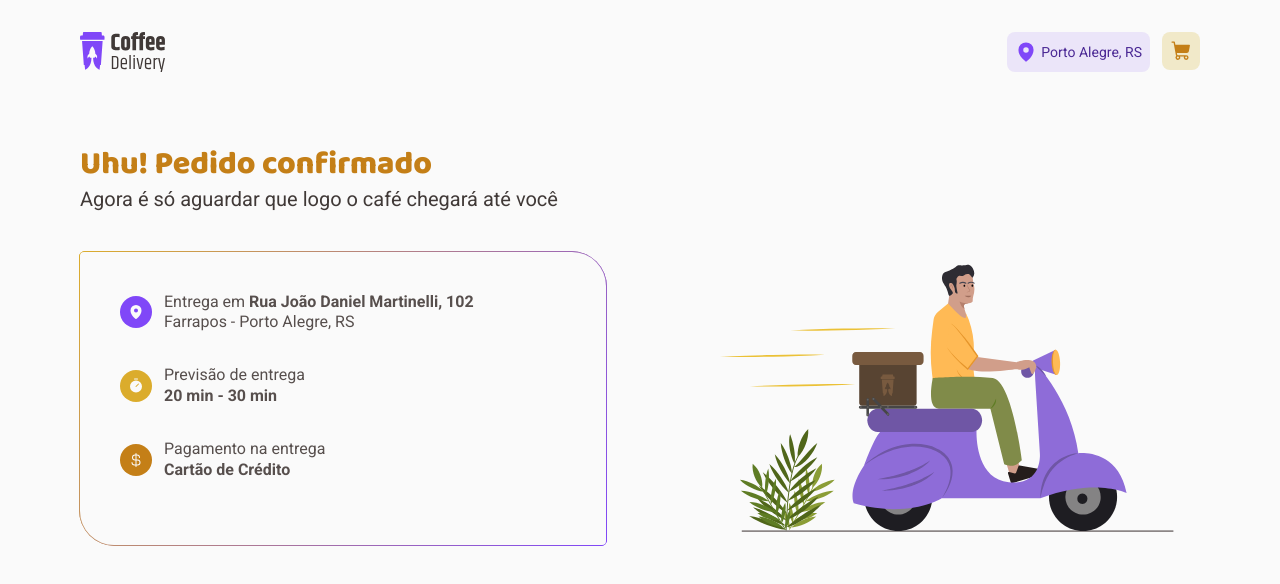
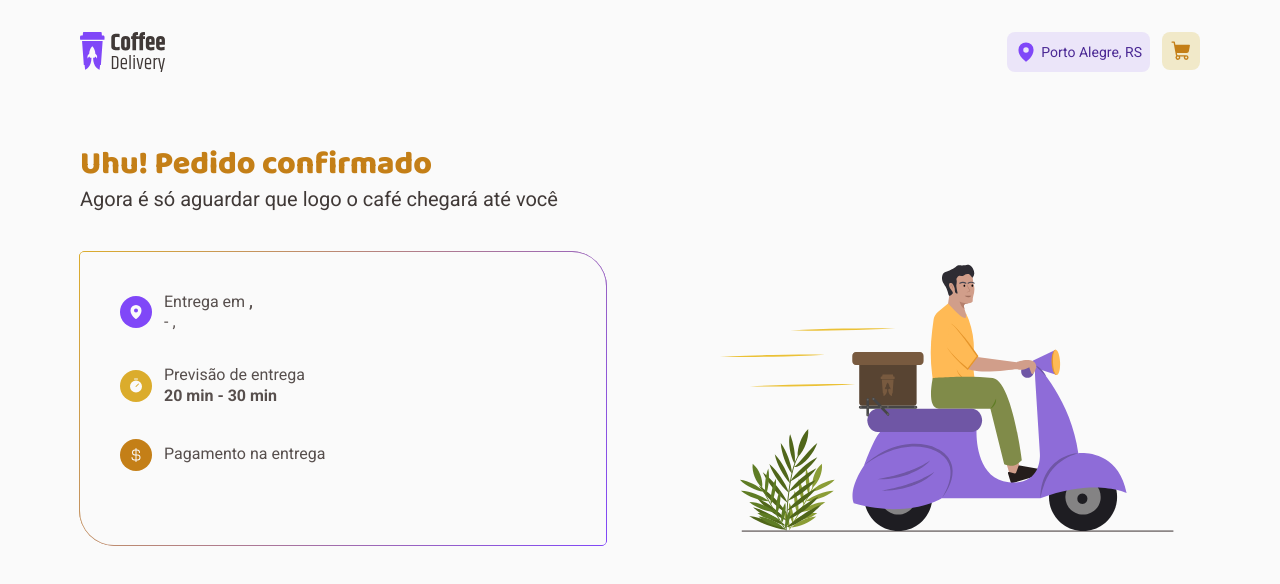
Before and after one commit to thealfredohenrique/coffee-delivery, a React (Vite) app: page /success in a window 1280 px wide. Shown: the top 584 px of the page. Built offline with nearby package versions, Linux system fonts and the light colour scheme.

Commit message:
feat: Implement address and payment type in checkout and success page

```diff
--- a/src/contexts/OrderContext.tsx
+++ b/src/contexts/OrderContext.tsx
@@ -1,10 +1,11 @@
-import { ReactNode, createContext, useReducer } from "react";
+import { ReactNode, createContext, useReducer, useState } from "react";
 import {
   addItemToCartAction,
   changeItemQuantityAction,
   removeItemFromCartAction,
 } from "../reducers/cart/actions";
 import cartReducer from "../reducers/cart/reducer";
+import { PaymentType } from "../pages/Checkout";
 
 export interface Coffee {
   id: string;
@@ -17,11 +18,25 @@ export interface Coffee {
 
 export type CartItemData = Coffee & { quantity: number };
 
+interface Address {
+  zipCode: string;
+  street: string;
+  number: string;
+  complement?: string | undefined;
+  neighborhood: string;
+  city: string;
+  state: string;
+}
+
 interface OrderContextData {
   items: CartItemData[];
+  address: Address | null;
+  paymentType: PaymentType | null;
   addItemToCart(item: CartItemData): void;
   removeItemFromCart(itemId: string): void;
   changeItemQuantity(itemId: string, quantity: number): void;
+  fillAddress(address: Address): void;
+  fillPaymentType(paymentType: PaymentType): void;
 }
 
 interface OrderContextProviderProps {
@@ -31,6 +46,8 @@ interface OrderContextProviderProps {
 export const OrderContext = createContext({} as OrderContextData);
 
 export function OrderContextProvider({ children }: OrderContextProviderProps) {
+  const [address, setAddress] = useState<Address | null>(null);
+  const [paymentType, setPaymentType] = useState<PaymentType | null>(null);
   const [cart, dispatch] = useReducer(cartReducer, {
     items: [],
   });
@@ -48,13 +65,25 @@ export function OrderContextProvider({ children }: OrderContextProviderProps) {
     dispatch(changeItemQuantityAction(itemId, itemQuantity));
   }
 
+  function fillAddress(address: Address) {
+    setAddress(address);
+  }
+
+  function fillPaymentType(paymentType: PaymentType) {
+    setPaymentType(paymentType);
+  }
+
   return (
     <OrderContext.Provider
       value={{
         items,
+        address,
+        paymentType,
         addItemToCart,
         removeItemFromCart,
         changeItemQuantity,
+        fillAddress,
+        fillPaymentType,
       }}
     >
       {children}
--- a/src/pages/Checkout/index.tsx
+++ b/src/pages/Checkout/index.tsx
@@ -1,6 +1,9 @@
+import { useContext } from "react";
+import { useNavigate } from "react-router-dom";
 import { FormProvider, useForm } from "react-hook-form";
 import { zodResolver } from "@hookform/resolvers/zod";
 import * as zod from "zod";
+import { OrderContext } from "../../contexts/OrderContext";
 import AddressCard from "./components/AddressCard";
 import CartCard from "./components/CartCard";
 import PaymentCard from "./components/PaymentCard";
@@ -43,13 +46,18 @@ const validationSchema = zod.object({
 type OrderFormData = zod.infer<typeof validationSchema>;
 
 function Checkout() {
+  const { fillAddress, fillPaymentType } = useContext(OrderContext);
   const orderForm = useForm<OrderFormData>({
     resolver: zodResolver(validationSchema),
   });
   const { handleSubmit } = orderForm;
+  const navigate = useNavigate();
 
   function handleSubmitOrder(data: OrderFormData) {
-    console.log("data", data);
+    fillAddress(data.address);
+    fillPaymentType(data.paymentType);
+
+    navigate("/success");
   }
 
   return (
--- a/src/pages/Success/index.tsx
+++ b/src/pages/Success/index.tsx
@@ -1,4 +1,7 @@
+import { useContext } from "react";
 import { CurrencyDollar, MapPin, Timer } from "@phosphor-icons/react";
+import { OrderContext } from "../../contexts/OrderContext";
+import { PaymentType } from "../Checkout";
 import deliveryIllustration from "../../assets/delivery-illustration.svg";
 import {
   SuccessContainer,
@@ -12,6 +15,19 @@ import {
 } from "./styles";
 
 function Success() {
+  const { address, paymentType } = useContext(OrderContext);
+
+  function getPaymentName(paymentType: PaymentType) {
+    switch (paymentType) {
+      case PaymentType.CreditCard:
+        return "Cartão de Crédito";
+      case PaymentType.DebitCard:
+        return "Cartão de Débito";
+      case PaymentType.Cash:
+        return "Dinheiro";
+    }
+  }
+
   return (
     <SuccessContainer>
       <SuccessTitleContainer>Uhu! Pedido confirmado</SuccessTitleContainer>
@@ -28,9 +44,14 @@ function Success() {
 
             <SuccessInfoContainer>
               <p>
-                Entrega em <strong>Rua João Daniel Martinelli, 102</strong>
+                Entrega em{" "}
+                <strong>
+                  {address?.street}, {address?.number}
+                </strong>
               </p>
-              <p>Farrapos - Porto Alegre, RS</p>
+              <p>
+                {address?.neighborhood} - {address?.city}, {address?.state}
+              </p>
             </SuccessInfoContainer>
           </SuccessItemContainer>
 
@@ -52,7 +73,7 @@ function Success() {
 
             <SuccessInfoContainer>
               <p>Pagamento na entrega</p>
-              <strong>Cartão de Crédito</strong>
+              {paymentType && <strong>{getPaymentName(paymentType)}</strong>}
             </SuccessInfoContainer>
           </SuccessItemContainer>
         </SuccessOrderContainer>
```
